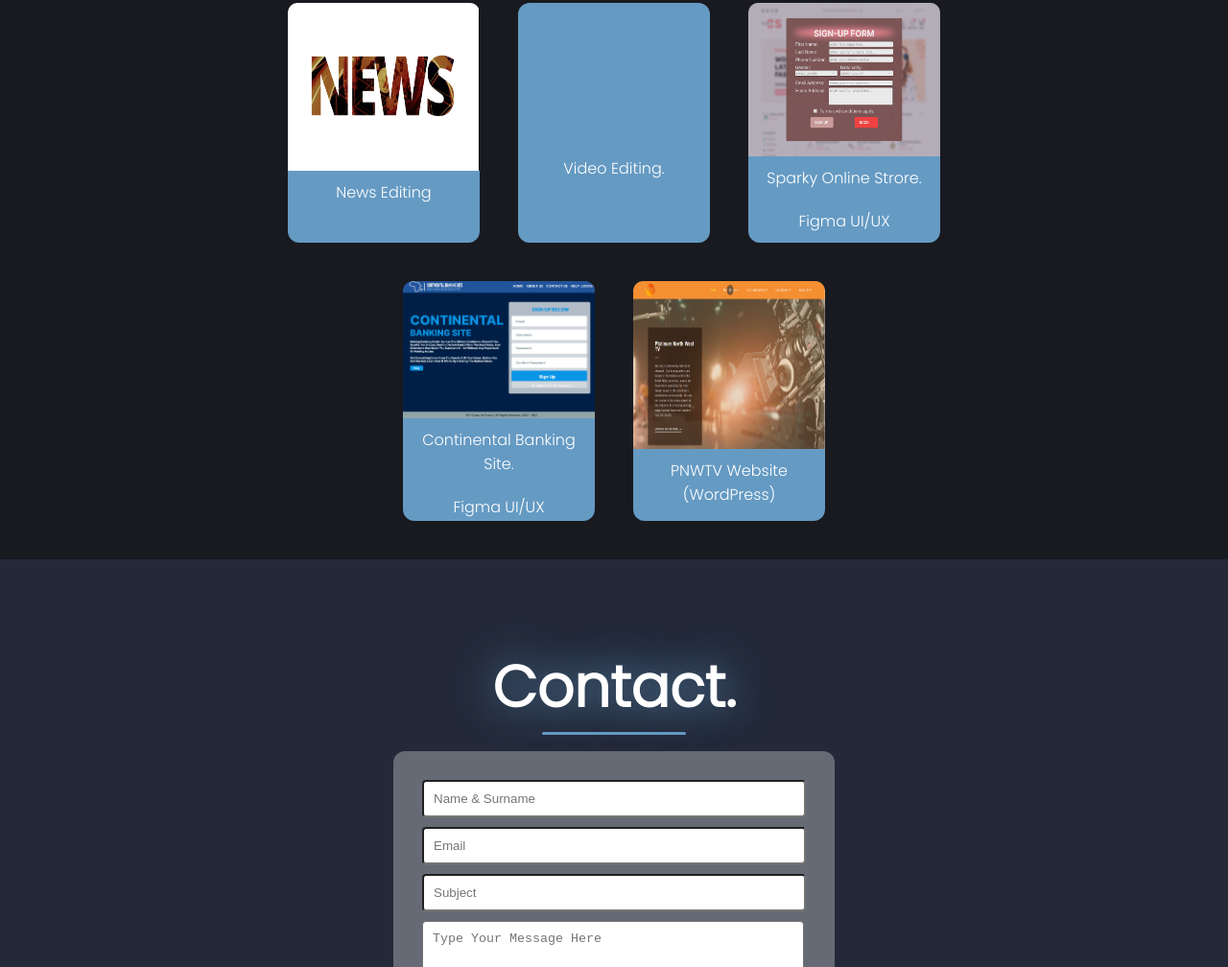
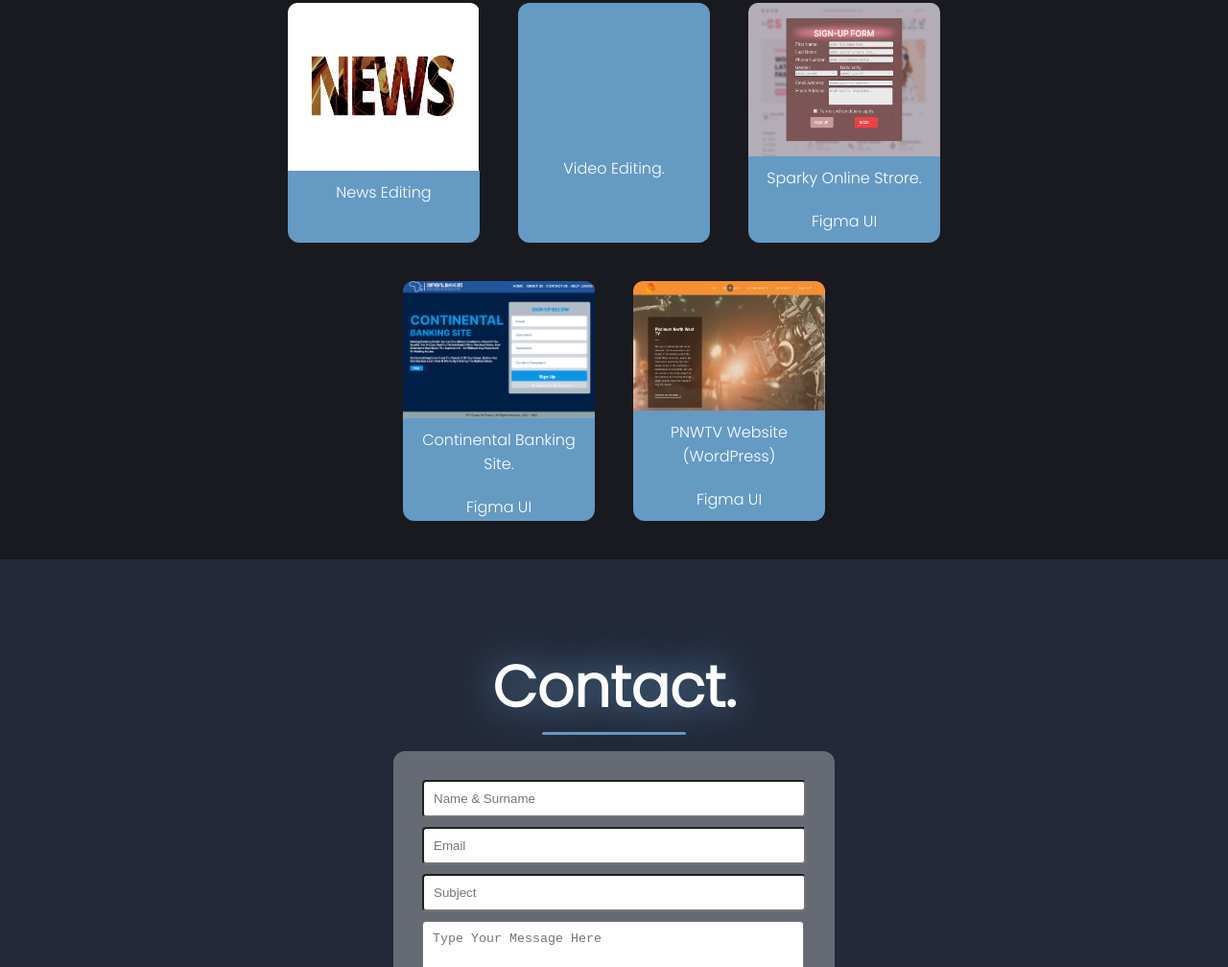
Before and after one commit to pusem/Web-Portfolio, a plain HTML site: page index.html in a window 1280 px wide. Shown: the part 1848-2856 px from the top of the page at 96% size. Drawn offline with nearby package versions, Linux system fonts and the light colour scheme; grey boxes are pictures that could not be loaded.

Commit message:
Update index.html
PNWTV Figma UI update

```diff
--- a/index.html
+++ b/index.html
@@ -95,7 +95,7 @@
                 <div class="work-content">Sparky Online Strore.</div>
               </a>
               <a href="https://www.figma.com/file/UOORghN80pCrXnD0u0R0Yc/SparkyOnlineStore?type=design&t=jaESuJfZyKtUd7L8-1" target="_blank">
-                <div class="work-content">Figma UI/UX</div>
+                <div class="work-content">Figma UI</div>
               </a>
             </div>
 
@@ -105,7 +105,7 @@
                 <div class="work-content">Continental Banking Site.</div>
               </a>
               <a href="https://www.figma.com/file/96XL1rl5AwnIqR4AQB9iIC/CONTINENTAL-BANKING-SITE?type=design&t=jaESuJfZyKtUd7L8-1" target="_blank">
-                <div class="work-content">Figma UI/UX</div>
+                <div class="work-content">Figma UI</div>
               </a>
             </div>
 
@@ -113,6 +113,9 @@
               <img class="work-img" src="imgs/projects/PNWTV landing page.png">
               <a href="https://pnwtv.co.za/" target="_blank">
                 <div class="work-content">PNWTV Website (WordPress)</div>
+              </a>
+		<a href="https://www.figma.com/design/AM6yxHw39gxQBcz0Bqnh67/PNWTV-Design?node-id=0%3A1&t=CzZ11N65FUM9GyW6-1" target="_blank">
+                <div class="work-content">Figma UI</div>
               </a>
             </div>
           </div>
```
